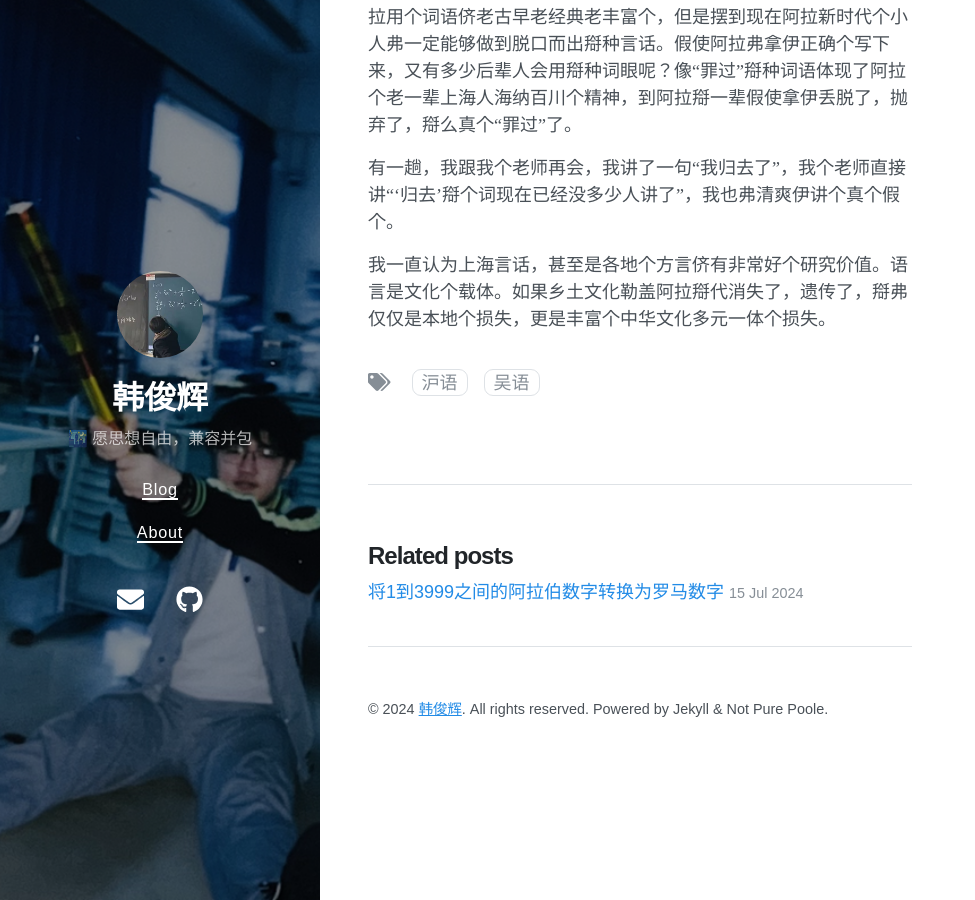
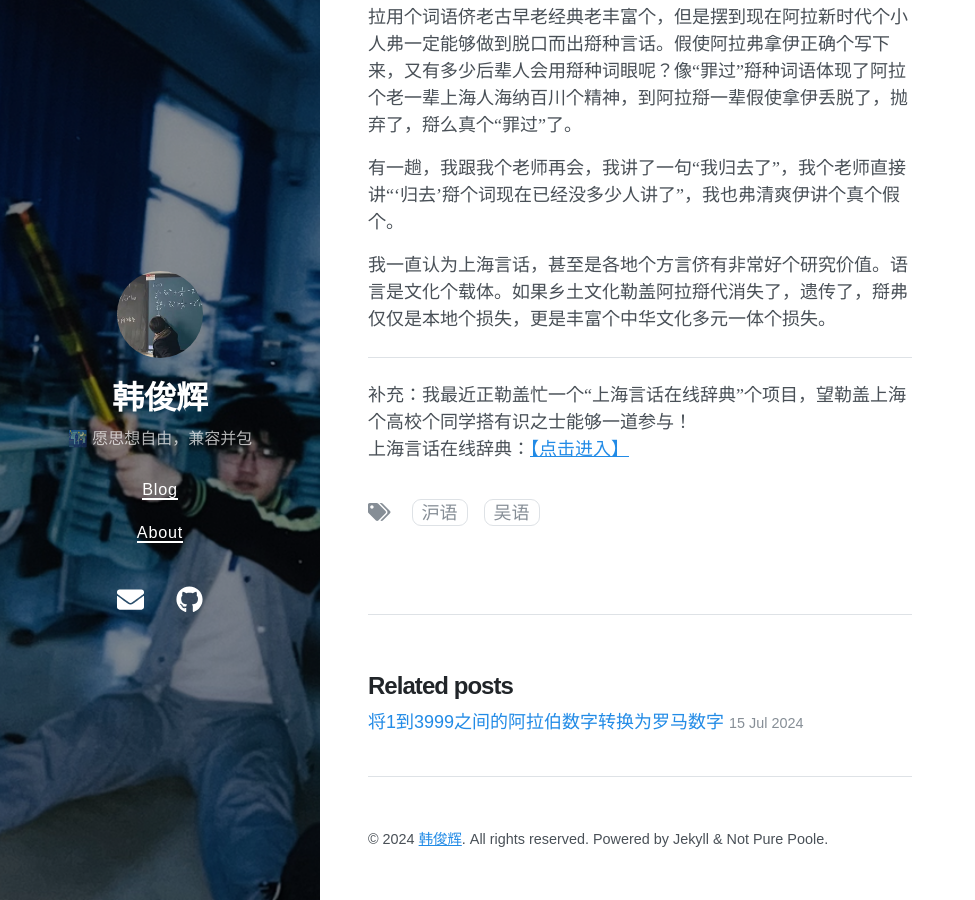
Before and after one commit to shiauhuehue/shiauhuehue.github.io, a Jekyll site: the page built from _posts/2024-10-05-谈谈上海言话个正字搭上海言话理想个发展趋势.md, in a window 1280 px wide and 900 px high, scrolled down 2472 px. Shown: the whole window, without its empty margins (0-975 px from the left). Built offline with Jekyll 4.4.1, drawn with Linux system fonts in a browser that asks for light colours; nearby versions of some CDN libraries.

Commit message:
2024/10/05/08:00 - Published a new post.

```diff
--- a/_posts/2024-10-05-谈谈上海言话个正字搭上海言话理想个发展趋势.md
+++ b/_posts/2024-10-05-谈谈上海言话个正字搭上海言话理想个发展趋势.md
@@ -42,3 +42,8 @@ __科学个发展上海言话，就要教好好叫传承已有词汇。上海言
 有一趟，我跟我个老师再会，我讲了一句“我归去了”，我个老师直接讲“‘归去’搿个词现在已经没多少人讲了”，我也弗清爽伊讲个真个假个。
 
 我一直认为上海言话，甚至是各地个方言侪有非常好个研究价值。语言是文化个载体。如果乡土文化勒盖阿拉搿代消失了，遗传了，搿弗仅仅是本地个损失，更是丰富个中华文化多元一体个损失。
+
+---
+
+补充：我最近正勒盖忙一个“上海言话在线辞典”个项目，望勒盖上海个高校个同学搭有识之士能够一道参与！
+上海言话在线辞典：[【点击进入】](https://www.hanjunhui.com/shanghainese/)
```
